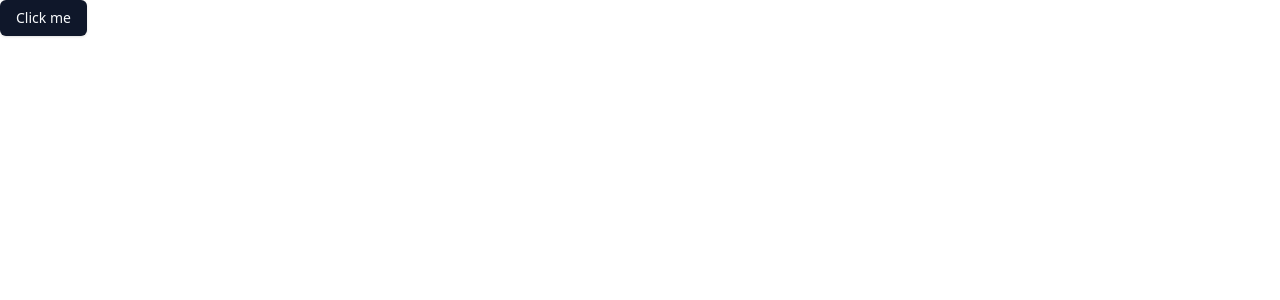
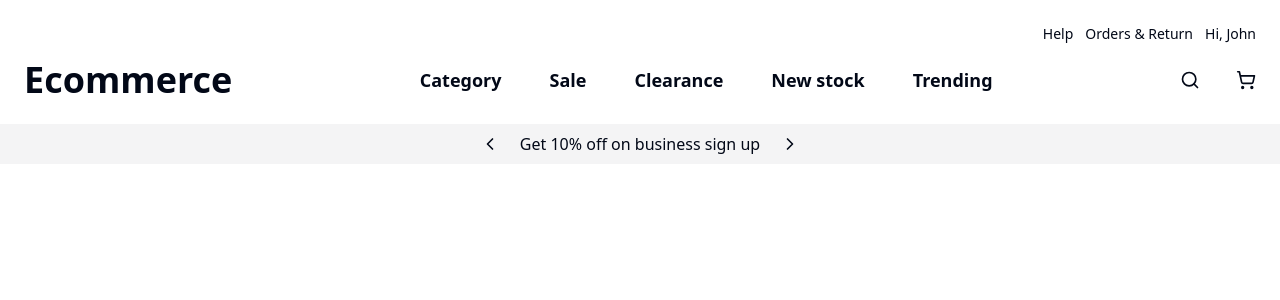
Before and after one commit to abdtriedcoding/roc8-interview, a Next.js app: page / in a window 1280 px wide. Shown: the top 300 px of the page. Built offline with nearby package versions, Linux system fonts and the light colour scheme.

Commit message:
code navbar

```diff
--- a/package.json
+++ b/package.json
@@ -19,6 +19,7 @@
     "@t3-oss/env-nextjs": "^0.9.2",
     "class-variance-authority": "^0.7.0",
     "clsx": "^2.1.0",
+    "lucide-react": "^0.365.0",
     "next": "^14.1.3",
     "react": "18.2.0",
     "react-dom": "18.2.0",
--- a/src/app/layout.tsx
+++ b/src/app/layout.tsx
@@ -1,6 +1,7 @@
 import "~/styles/globals.css";
 
 import { Inter } from "next/font/google";
+import Navbar from "~/components/navbar";
 
 const inter = Inter({
   subsets: ["latin"],
@@ -20,7 +21,10 @@ export default function RootLayout({
 }) {
   return (
     <html lang="en">
-      <body className={`font-sans ${inter.variable}`}>{children}</body>
+      <body className={`font-sans ${inter.variable}`}>
+        <Navbar />
+        {children}
+      </body>
     </html>
   );
 }
--- a/src/app/page.tsx
+++ b/src/app/page.tsx
@@ -1,9 +1,3 @@
-import { Button } from "~/components/ui/button";
-
 export default function Home() {
-  return (
-    <div>
-      <Button>Click me</Button>
-    </div>
-  )
+  return <div></div>;
 }
--- /dev/null
+++ b/src/components/navbar.tsx
@@ -0,0 +1,51 @@
+import { ChevronLeft, ChevronRight, Search, ShoppingCart } from "lucide-react";
+
+const Navbar = () => {
+  // Array of navigation items
+  const navItems = [
+    { label: "Category" },
+    { label: "Sale" },
+    { label: "Clearance" },
+    { label: "New stock" },
+    { label: "Trending" },
+  ];
+
+  return (
+    <>
+      {/* Header Section */}
+      <nav className="p-6">
+        {/* Top Navigation */}
+        <div className="flex items-center justify-end space-x-3">
+          <p className="text-sm">Help</p>
+          <p className="text-sm">Orders & Return</p>
+          <p className="text-sm font-medium">Hi, John</p>
+        </div>
+        {/* Main Navigation */}
+        <div className="mt-4 flex items-center justify-between">
+          <h1 className="text-4xl font-bold">Ecommerce</h1>
+          <div className="flex items-center space-x-12 text-lg font-semibold">
+            {/* Mapping over the navItems array */}
+            {navItems.map((item, index) => (
+              <div key={index}>{item.label}</div>
+            ))}
+          </div>
+          <div className="flex items-center space-x-9">
+            <Search className="h-5 w-5" />
+            <ShoppingCart className="h-5 w-5" />
+          </div>
+        </div>
+      </nav>
+
+      {/* Bottom Section */}
+      <div className="flex items-center justify-center space-x-5 bg-zinc-100 p-2">
+        <ChevronLeft className="h-5 w-5" />
+        <p className="text-sm font-medium md:text-base">
+          Get 10% off on business sign up
+        </p>
+        <ChevronRight className="h-5 w-5" />
+      </div>
+    </>
+  );
+};
+
+export default Navbar;
```
Also changed, not shown: 1 other file (tests, documents, lock files or other folders).
